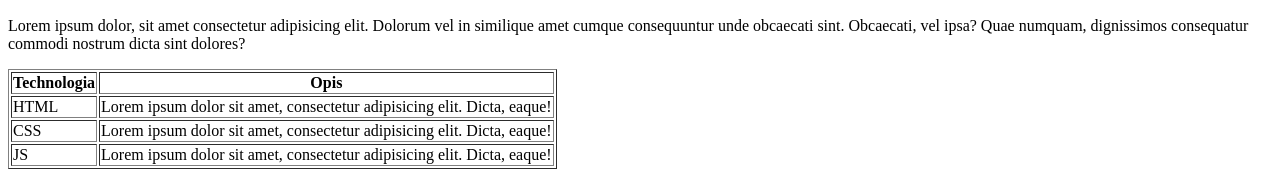
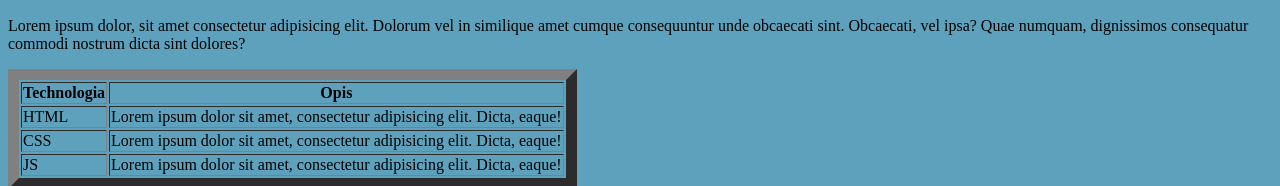
Before and after one commit to gdzial/gdzial.github.io, a plain HTML site: page index.html in a window 1280 px wide. Shown: the part 716-902 px from the top of the page. Drawn offline with Linux system fonts and the light colour scheme.

Commit message:
css implemented

```diff
--- a/index.html
+++ b/index.html
@@ -5,6 +5,7 @@
     <meta http-equiv="X-UA-Compatible" content="IE=edge">
     <meta name="viewport" content="width=device-width, initial-scale=1.0">
     <title>gdzial - o mnie </title>
+    <link rel="stylesheet" href="style.css">
 </head>
 <body>
     <nav>
@@ -31,7 +32,7 @@
             <p>Lorem ipsum dolor, sit amet consectetur adipisicing elit. Dolorum vel in similique amet cumque consequuntur unde obcaecati sint. Obcaecati, vel ipsa? Quae numquam, dignissimos consequatur commodi nostrum dicta sint dolores?</p>
         </header>
         <section>
-            <table border="1">
+            <table border="11">
                 <thead>
                     <tr>
                         <th>Technologia</th>
--- /dev/null
+++ b/style.css
@@ -0,0 +1,5 @@
+body {
+    background-color: rgba(33, 125, 164, 0.723);
+
+
+}
```
